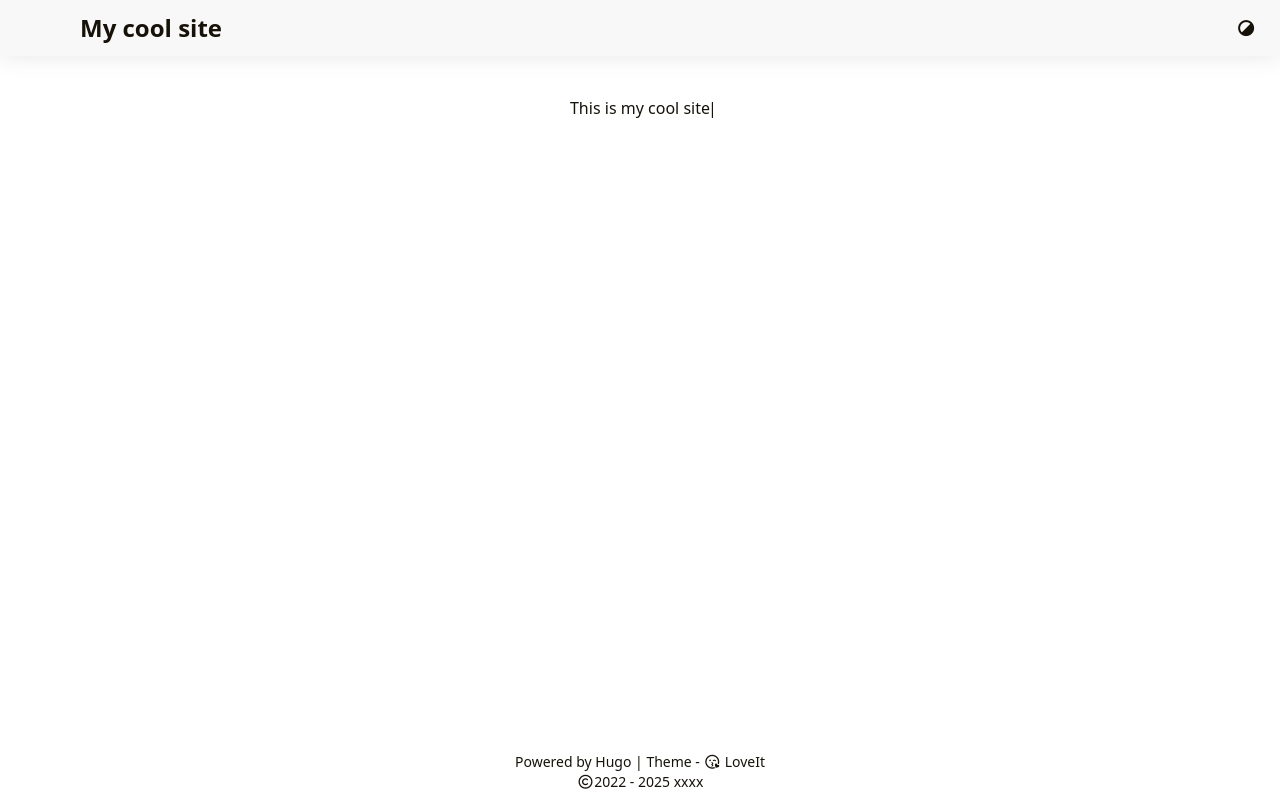
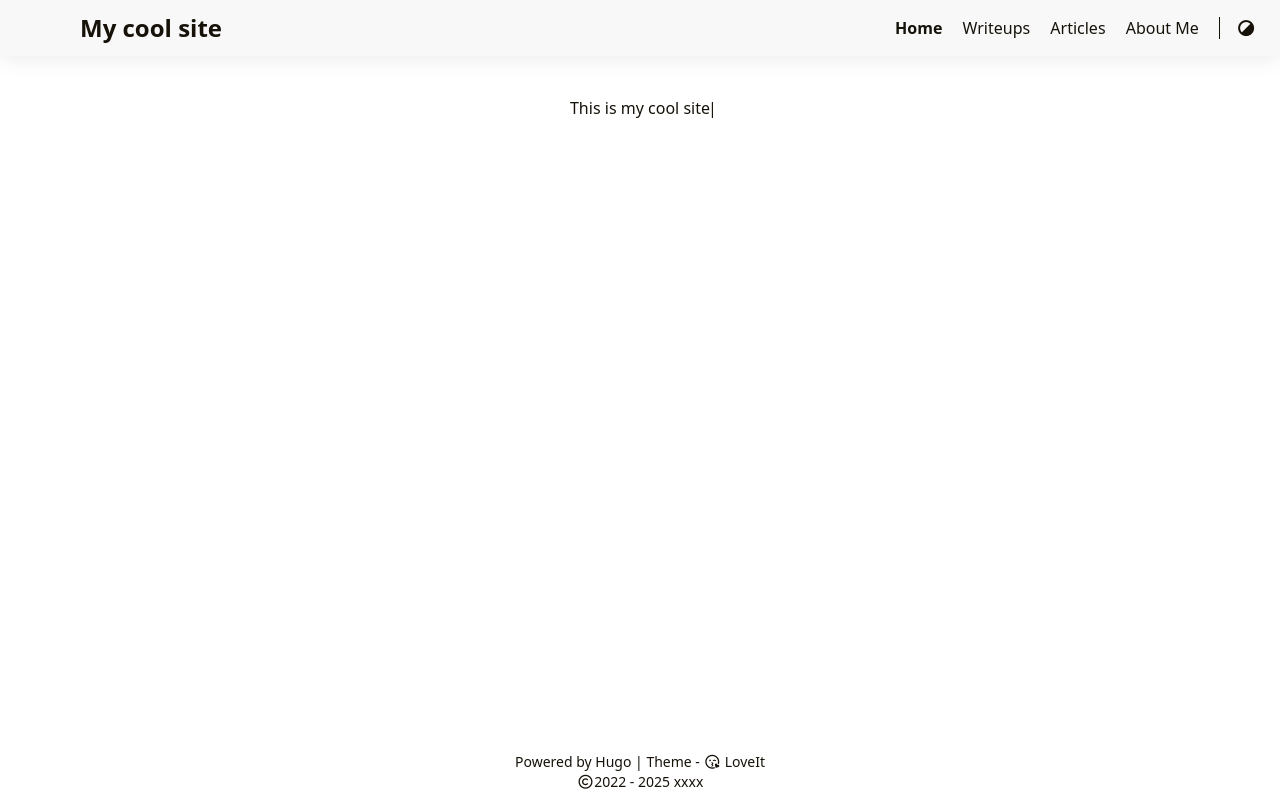
Before and after one commit to Paiinxz/paiinxz.github.io, a plain HTML site: page index.html in a window 1280 px wide. Drawn offline with nearby package versions, Linux system fonts and the light colour scheme; some packages are replaced by stand-ins of ours.

Commit message:
init commit v3

```diff
--- a/index.html
+++ b/index.html
@@ -39,7 +39,7 @@
             <a href="/" title="Paiinxz">My cool site</a>
         </div>
         <div class="menu">
-            <div class="menu-inner"><a href="javascript:void(0);" class="menu-item theme-switch" title="Switch Theme">
+            <div class="menu-inner"><a class="menu-item active" href="/"> Home </a><a class="menu-item" href="/writeups/"> Writeups </a><a class="menu-item" href="/articles/"> Articles </a><a class="menu-item" href="/about/"> About Me </a><span class="menu-item delimiter"></span><a href="javascript:void(0);" class="menu-item theme-switch" title="Switch Theme">
                     <i class="fas fa-adjust fa-fw" aria-hidden="true"></i>
                 </a></div>
         </div>
@@ -54,7 +54,7 @@
                 <span></span><span></span><span></span>
             </div>
         </div>
-        <div class="menu" id="menu-mobile"><a href="javascript:void(0);" class="menu-item theme-switch" title="Switch Theme">
+        <div class="menu" id="menu-mobile"><a class="menu-item" href="/" title="">Home</a><a class="menu-item" href="/writeups/" title="">Writeups</a><a class="menu-item" href="/articles/" title="">Articles</a><a class="menu-item" href="/about/" title="">About Me</a><a href="javascript:void(0);" class="menu-item theme-switch" title="Switch Theme">
                 <i class="fas fa-adjust fa-fw" aria-hidden="true"></i>
             </a></div>
     </div>
```
Also changed, not shown: 404.html (+2 -2 lines), categories/index.html (+2 -2 lines), tags/index.html (+2 -2 lines).
